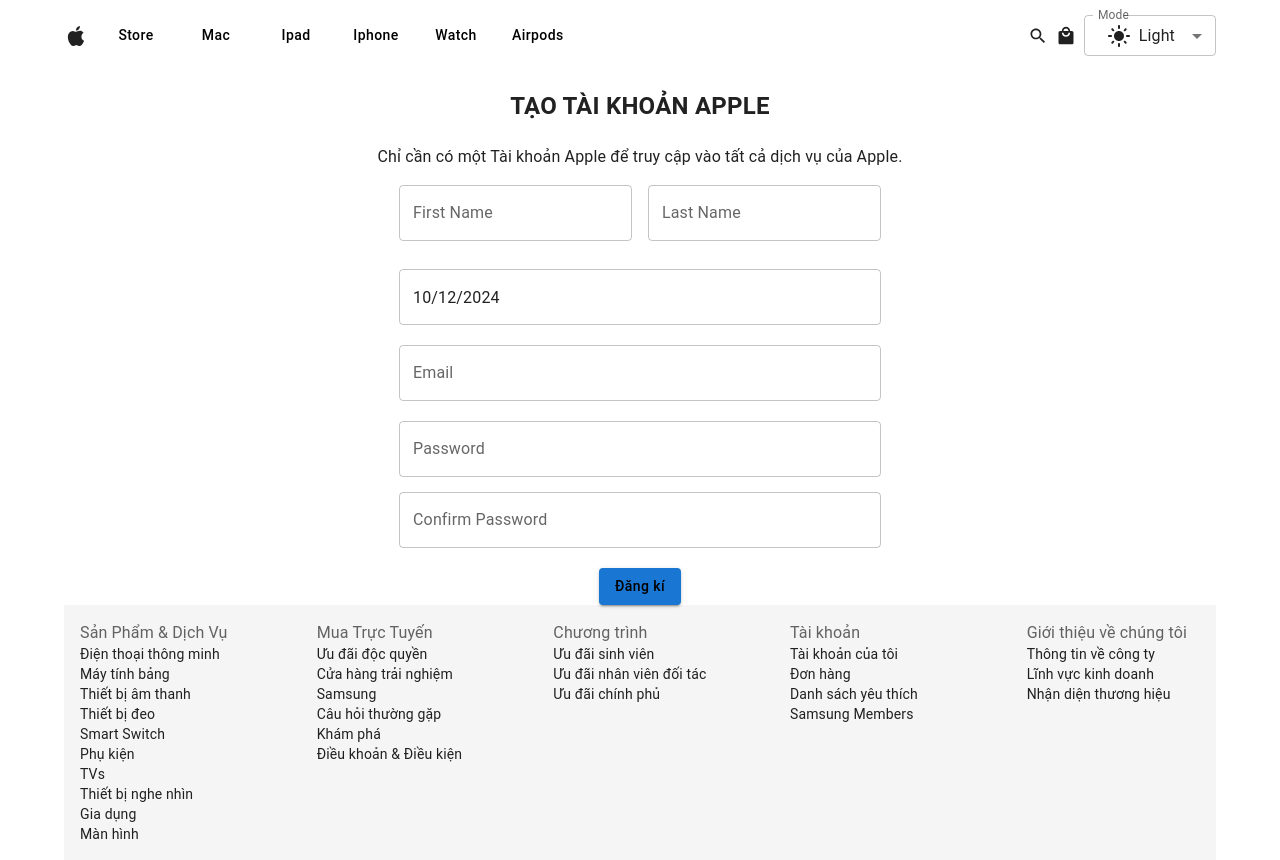
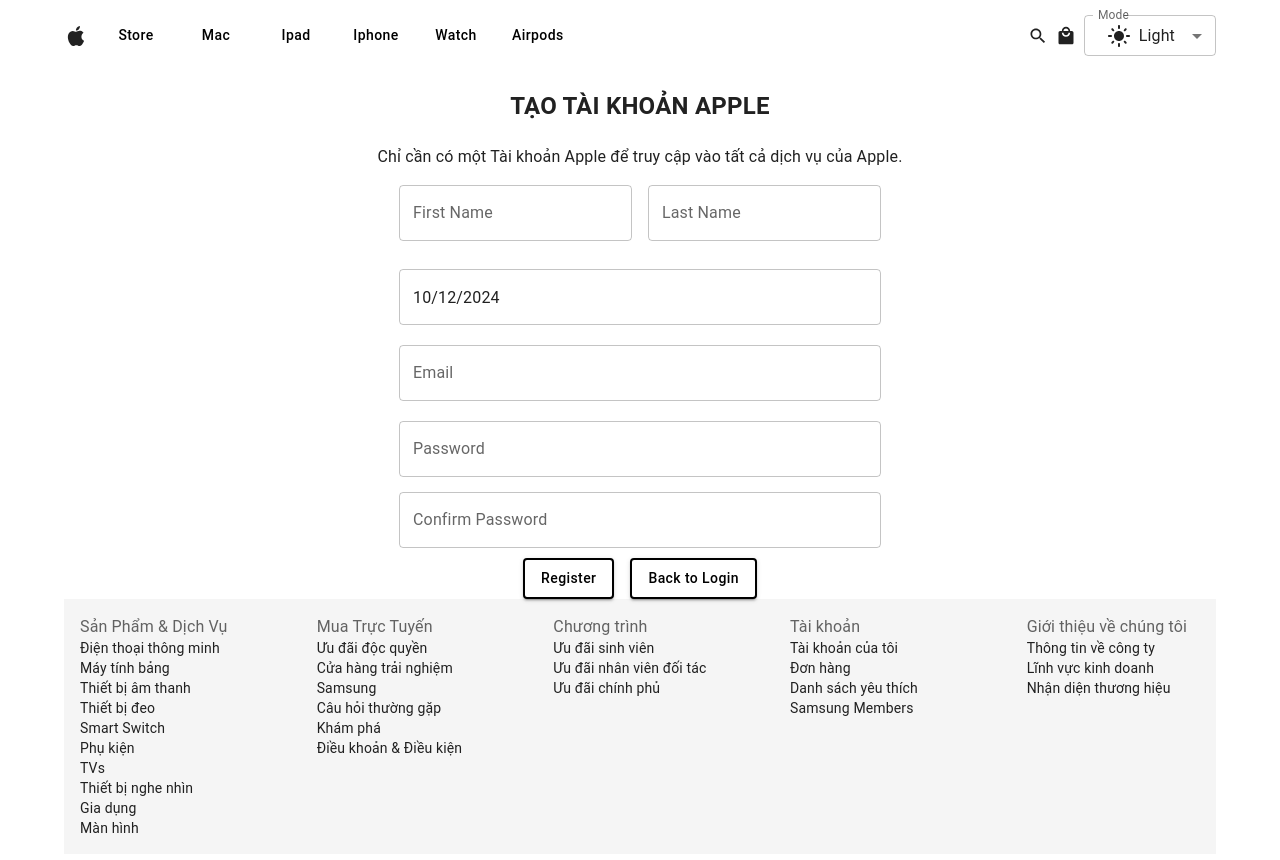
Before and after one commit to xoanxoan2501/ATBM_FrontEnd, a React (Vite) app in the folder ATBM_project/: page /register-page in a window 1280 px wide. Built offline with nearby package versions, Linux system fonts and the light colour scheme.

Commit message:
update APIp

```diff
--- a/ATBM_project/src/apis/authAPI.js
+++ b/ATBM_project/src/apis/authAPI.js
@@ -1,10 +1,10 @@
 import instance from "./apiConfig";
+
 const registerAPI = async (data) => {
-  console.log("🚀 ~ registerAPI ~ data:", data);
+  console.log("🚀 ~ loginAPI ~ data:", data);
+  const response = await instance.post("/users", data);
 
-  //   const response = await instance.post("/user", data);
-
-  //   return response.data;
+  return response.data;
 };
 
 export const authAPI = {
--- a/ATBM_project/src/components/DatePicker/DatePicker.jsx
+++ b/ATBM_project/src/components/DatePicker/DatePicker.jsx
@@ -22,7 +22,7 @@
       <LocalizationProvider dateAdapter={AdapterDayjs}>
         <DemoContainer components={["DatePicker"]}>
           <DatePicker
-            value={dob ? dayjs(dob) : null} // Đảm bảo `dob` được chuyển sang đối tượng `dayjs`
+            value={dob ? dayjs(dob) : null} // Đảm bảo dob được chuyển sang đối tượng dayjs
             onChange={handleDateChange}
             renderInput={(params) => (
               <TextField {...params} label="Ngày sinh" />
--- a/ATBM_project/src/pages/RegisterPage/RegisterPage.jsx
+++ b/ATBM_project/src/pages/RegisterPage/RegisterPage.jsx
@@ -7,18 +7,26 @@
 import { zodResolver } from "@hookform/resolvers/zod";
 import dayjs from "dayjs";
 import MyDatePicker from "../../components/DatePicker/DatePicker"; // Đảm bảo bạn đã có DatePicker
-
+import { useNavigate, Link } from "react-router-dom"; // Import useNavigate
+import { authAPI } from "../../apis/authAPI";
 // Định nghĩa schema với Zod
 const formDataSchema = z
   .object({
     email: z.string().email({ message: "Invalid email address" }),
     password: z
       .string()
-      .min(6, { message: "Password must be at least 6 characters long" }),
+      .min(8, { message: "Password must be at least 8 characters long" }) // Độ dài tối thiểu
+      .regex(
+        /^(?=.*[a-z])(?=.*[A-Z])(?=.*\d)(?=.*[@$!%*?&])[A-Za-z\d@$!%*?&]{8,}$/,
+        {
+          message:
+            "Password must contain at least one uppercase letter, one lowercase letter, one number, and one special character.",
+        }
+      ), // Kiểm tra mật khẩu phải đủ mạnh
     firstname: z.string().min(3, { message: "First name is required" }),
     lastname: z.string().min(3, { message: "Last name is required" }),
-    confirmPassword: z.string().min(6, {
-      message: "Confirm password must be at least 6 characters long",
+    confirmPassword: z.string().min(8, {
+      message: "Confirm password must be at least 8 characters long",
     }),
     dob: z.date().refine((date) => dayjs().diff(date, "years") >= 16, {
       message: "You must be at least 16 years old",
@@ -29,7 +37,7 @@
     path: ["confirmPassword"],
   });
 
-const RegisterPage = (props) => {
+const RegisterPage = () => {
   const [formData, setFormData] = useState({
     email: "",
     password: "",
@@ -48,10 +56,25 @@
     resolver: zodResolver(formDataSchema),
   });
 
-  const handleRegister = (data) => {
-    const newData = { ...data, dob: formData.dob };
+  const navigate = useNavigate(); // Khởi tạo useNavigate
+
+  const handleRegister = async (data) => {
+    // Chỉ gửi những trường cần thiết theo yêu cầu của server
+    const newData = {
+      email: data.email,
+      password: data.password,
+      firstname: data.firstname,
+      lastname: data.lastname,
+      dob: dayjs(formData.dob).format("YYYY-MM-DD"), // Định dạng lại ngày sinh
+    };
+
     console.log("Dữ liệu đăng ký:", newData);
-    console.log("Lỗi:", errors);
+
+    try {
+      navigate("/"); // Điều hướng đến trang chính
+    } catch (error) {
+      console.error("Đăng ký thất bại:", error); // Xử lý lỗi nếu cần
+    }
   };
 
   return (
@@ -144,12 +167,12 @@
                 error={!!errors.email}
                 variant="outlined"
                 {...register("email")}
-                value={formData.eamil}
+                value={formData.email} // Sửa lỗi chính tả từ eamil thành email
                 onChange={(e) =>
-                  setFormData({ ...formData, eamil: e.target.value })
+                  setFormData({ ...formData, email: e.target.value })
                 }
               />
-              {errors.username && (
+              {errors.email && (
                 <Typography sx={{ color: "red" }}>
                   {errors.email.message}
                 </Typography>
@@ -195,14 +218,44 @@
             <Box
               sx={{
                 display: "flex",
-                flexDirection: "column",
-                alignItems: "center",
-                marginTop: "20px",
+                justifyContent: "center", // Căn giữa theo chiều ngang
+                alignItems: "center", // Căn giữa theo chiều dọc
+                marginTop: "10px",
+                gap: 2,
               }}
             >
-              <Button variant="contained" type="submit">
-                Đăng kí
+              <Button
+                type="submit"
+                variant="contained"
+                sx={{
+                  backgroundColor: "white", // Đổi màu nền thành trắng
+                  color: "black", // Đổi màu chữ thành đen
+                  border: "2px solid black", // Tạo viền màu đen
+                  "&:hover": {
+                    backgroundColor: "black", // Màu nền khi hover
+                    color: "white", // Màu chữ khi hover
+                  },
+                }}
+              >
+                Register
               </Button>
+
+              <Link to={"/login-page"}>
+                <Button
+                  variant="contained"
+                  sx={{
+                    backgroundColor: "white", // Đổi màu nền thành trắng
+                    color: "black", // Đổi màu chữ thành đen
+                    border: "2px solid black", // Tạo viền màu đen
+                    "&:hover": {
+                      backgroundColor: "black", // Màu nền khi hover
+                      color: "white", // Màu chữ khi hover
+                    },
+                  }}
+                >
+                  Back to Login
+                </Button>
+              </Link>
             </Box>
           </form>
         </Container>
--- a/ATBM_project/src/utils/constances.js
+++ b/ATBM_project/src/utils/constances.js
@@ -1 +1 @@
-export const API_ROOT = "https://backendapi-05l6.onrender.com/api/v1/";
+export const API_ROOT = "https://backendapi-05l6.onrender.com/api/v1";
```
